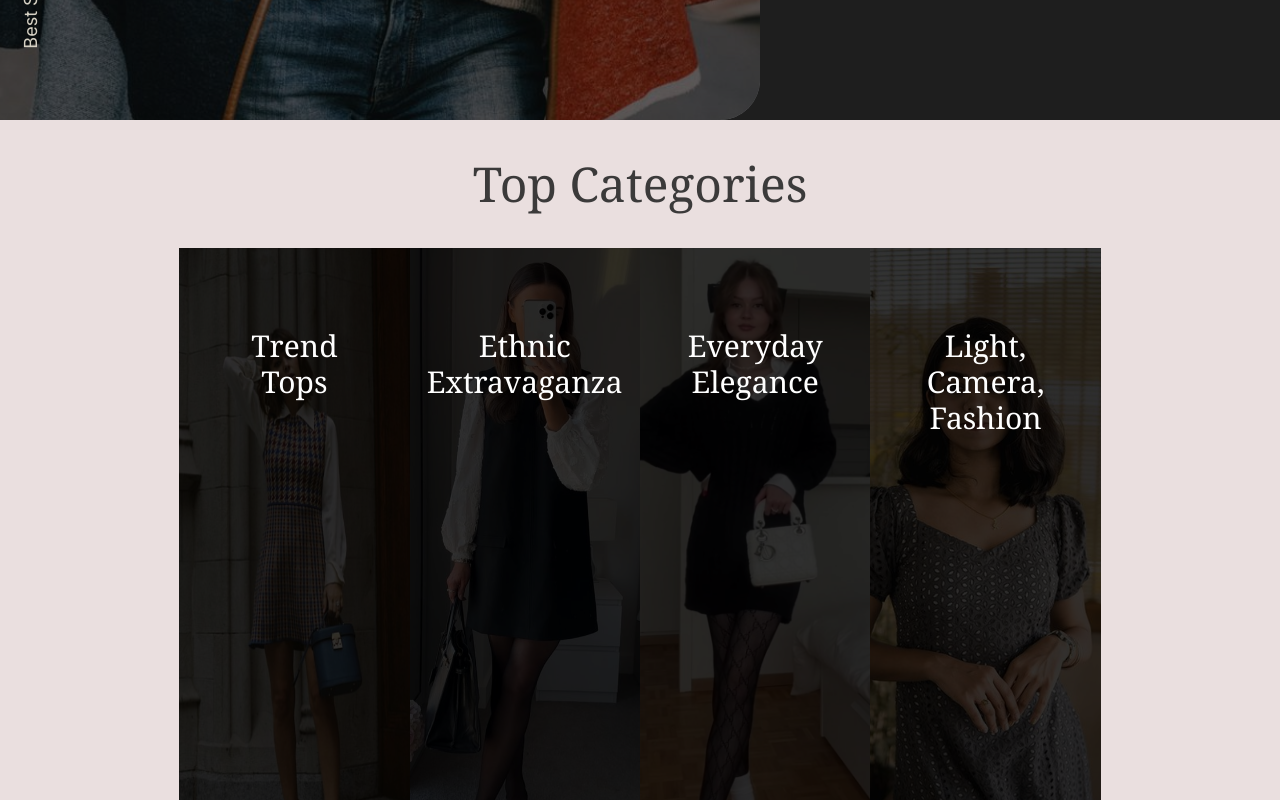
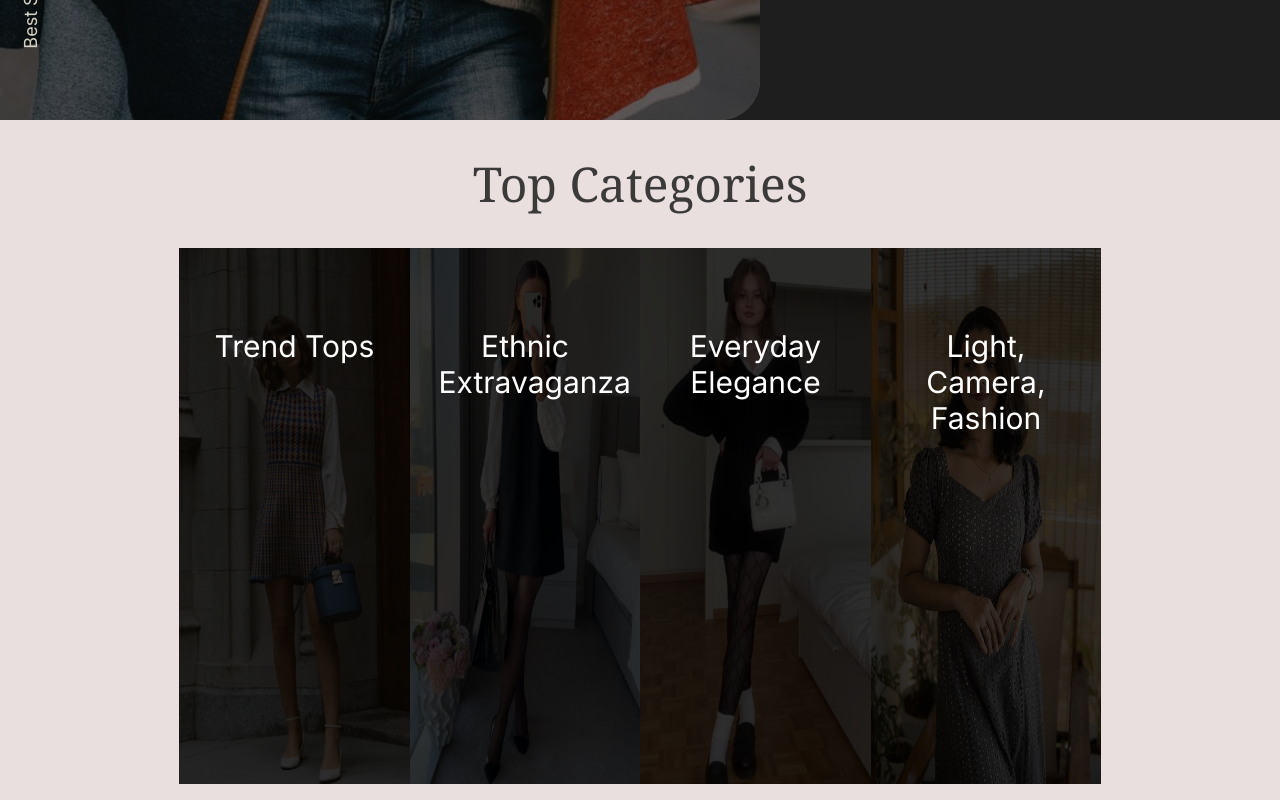
Before and after one commit to ek-raahi/ekraahi, a Next.js app: page / in a window 1280 px wide. Shown: the part 680-1480 px from the top of the page. Built offline with nearby package versions, Linux system fonts and the light colour scheme.

Commit message:
some changes'

```diff
--- a/src/app/page.tsx
+++ b/src/app/page.tsx
@@ -20,9 +20,9 @@ const page = () => {
       <TopCategories/>
       <NewArrivals/>
       <ServicesIcon/>
-      <BestSellers/>
-      <Recommended/>
-      <NewEra/>
+      {/* <BestSellers/> */}
+      {/* <Recommended/> */}
+      {/* <NewEra/> */}
     </div>
   )
 }
--- a/src/components/BestSellers.tsx
+++ b/src/components/BestSellers.tsx
@@ -1,58 +1,72 @@
+"use client";
+import React from "react";
+import { A11y, Navigation, Pagination, Scrollbar } from "swiper/modules";
+import { Swiper, SwiperSlide } from "swiper/react";
+import Slider from "react-slick";
 
-import React from 'react'
-
-
+var settings = {
+  dots: true,
+  infinite: true,
+  speed: 500,
+  slidesToShow: 1,
+  slidesToScroll: 1,
+};
+const ImageArray = [
+  {
+    image: "/cat6.jpg",
+    text: "Party Time",
+  },
+  {
+    image: "/cat6.jpg",
+    text: "Day Out",
+  },
+  {
+    image: "/cat6.jpg",
+    text: "Girls Night Out",
+  },
+  {
+    image: "/cat6.jpg",
+    text: "Airport Look",
+  },
+  {
+    image: "/cat6.jpg",
+    text: "Kitchen Look",
+  },
+  {
+    image: "/cat6.jpg",
+    text: "Traditional Look",
+  },
+];
 
 const BestSellers = () => {
   return (
     <div>
-        <div className='text-5xl font-{550} text-[#3b3a3a] font-serif flex justify-center items-center py-10 '>
+      <div className="text-5xl font-550 text-[#3b3a3a] font-serif flex justify-center items-center py-10">
         <h1>Best Sellers</h1>
       </div>
-        <div className='flex justify-center items-center'>
-            <div className="carousel  h-[87vh] w-[85vw] gap-4">
-                    <div className='carousel-item font-serif w-[28%] h-full relative'>
-                        <div className='absolute bottom-0 text-white flex flex-col justify-center items-center text-3xl leading-relaxed h-[14vh] w-full fade z-10'>
-                            <h2>Party Time</h2>
+      <Slider {...settings}>
+      <div>
+        <h3>1</h3>
       </div>
-                        <img src={'/cat6.jpg'} alt="cat1" className='object-cover h-full'/>
+      <div>
+        <h3>2</h3>
       </div>
-                    <div className='carousel-item font-serif w-[28%] h-full relative'>
-                        <div className='absolute bottom-0 text-white flex flex-col justify-center items-center text-3xl leading-relaxed h-[14vh] w-full fade z-10'>
-                            <h2>Day Out</h2>
+      <div>
+        <h3>3</h3>
       </div>
-                        <img src={'/cat6.jpg'} alt="cat1" className='object-cover h-full'/>
+      <div>
+        <h3>4</h3>
       </div>
-                    <div className='carousel-item font-serif w-[28%] h-full relative'>
-                        <div className='absolute bottom-0 text-white flex flex-col justify-center items-center text-3xl leading-relaxed h-[14vh] w-full fade z-10'>
-                            <h2>Girls Night Out</h2>
+      <div>
+        <h3>5</h3>
       </div>
-                        <img src={'/cat6.jpg'} alt="cat1" className='object-cover h-full'/>
+      <div>
+        <h3>6</h3>
       </div>
-                    <div className='carousel-item font-serif w-[28%] h-full relative'>
-                        <div className='absolute bottom-0 text-white flex flex-col justify-center items-center text-3xl leading-relaxed h-[14vh] w-full fade z-10'>
-                            <h2>Airport Look</h2>
-                        </div>
-                        <img src={'/cat6.jpg'} alt="cat1" className='object-cover h-full'/>
-                    </div>
-                    <div className='carousel-item font-serif w-[28%] h-full relative'>
-                        <div className='absolute bottom-0 text-white flex flex-col justify-center items-center text-3xl leading-relaxed h-[14vh] w-full fade z-10'>
-                            <h2>Kitchen Look</h2>
-                        </div>
-                        <img src={'/cat6.jpg'} alt="cat1" className='object-cover h-full'/>
-                    </div>
-                    <div className='carousel-item font-serif w-[28%] h-full relative'>
-                        <div className='absolute bottom-0 text-white flex flex-col justify-center items-center text-3xl leading-relaxed h-[14vh] w-full fade z-10'>
-                            <h2>Traditional Look</h2>
-                        </div>
-                        <img src={'/cat6.jpg'} alt="cat1" className='object-cover h-full'/>
-                    </div>
+    </Slider>
 
     </div>
-        </div>
+  );
+};
 
-    </div>
-  )
-}
-
-export default BestSellers
+export default BestSellers;
--- /dev/null
+++ b/src/components/Swiper.tsx
@@ -0,0 +1,29 @@
+import { Navigation, Pagination, Scrollbar, A11y } from 'swiper/modules';
+
+import { Swiper, SwiperSlide } from 'swiper/react';
+
+import 'swiper/css';
+import 'swiper/css/navigation';
+import 'swiper/css/pagination';
+import 'swiper/css/scrollbar';
+
+export default () => {
+  return (
+    <Swiper
+      modules={[Navigation, Pagination, Scrollbar, A11y]}
+      spaceBetween={50}
+      slidesPerView={3}
+      navigation
+      pagination={{ clickable: true }}
+      scrollbar={{ draggable: true }}
+      onSwiper={(swiper) => console.log(swiper)}
+      onSlideChange={() => console.log('slide change')}
+    >
+      <SwiperSlide>Slide 1</SwiperSlide>
+      <SwiperSlide>Slide 2</SwiperSlide>
+      <SwiperSlide>Slide 3</SwiperSlide>
+      <SwiperSlide>Slide 4</SwiperSlide>
+
+    </Swiper>
+  );
+};
--- a/src/components/TopCategories.tsx
+++ b/src/components/TopCategories.tsx
@@ -1,83 +1,74 @@
-import Image from 'next/image'
-import React from 'react'
+"use client"
+import React from 'react';
+import { Swiper, SwiperSlide } from 'swiper/react';
+import 'swiper/css';
+import 'swiper/css/navigation';
+import 'swiper/css/pagination';
+import 'swiper/css/scrollbar';
+import Image from 'next/image';
+import { A11y, Navigation, Pagination, Scrollbar } from 'swiper/modules';
 
-
+const images = [
+  {
+    image: "/cat1.jpg",
+    text: "Trend Tops",
+  },
+  {
+    image: "/cat2.jpg",
+    text: "Ethnic Extravaganza",
+  },
+  {
+    image: "/cat3.jpg",
+    text: "Everyday Elegance",
+  },
+  {
+    image: "/cat4.jpg",
+    text: "Light, Camera, Fashion",
+  },
+  {
+    image: "/cat5.jpg",
+    text: "Cultural Couture",
+  },
+  {
+    image: "/cat6.jpg",
+    text: "Ethereal Allure",
+  },
+  {
+    image: "/cat7.jpg",
+    text: "Global Chic",
+  }
+];
 
 const TopCategories = () => {
   return (
-    <div className='pb-[10vh]'>
-        <div className='text-5xl font-{550} text-[#3b3a3a] font-serif flex justify-center items-center py-10 '>
-            <h1>Top Categories</h1>
-        </div>
-        <div className='flex flex-row justify-center items-center'>
-            <div className="carousel flex  h-[80vh] w-[72vw]">
-                  <div className="carousel-item w-[18vw]  relative hover:scale-105 duration-700 ">
-                    <div className='absolute w-full h-full fade1 font-serif text-white text-3xl hover:bg-transparent duration-700'>
-                        <div className='flex justify-center text-center pt-[10vh] px-[5vw]'>
-                          <h2>Trend Tops</h2>
-                        </div>
-                    </div>
-                    <img src={'/cat1.jpg'} alt="Burger" className='object-fit'/>
-                  </div>
+    <div>
+      <div className='text-5xl font-{550} text-[#3b3a3a] font-serif flex justify-center items-center py-10 '>
+        <h1>Top Categories</h1>
+      </div>
+      <div className='h-[67vh] w-[72vw] m-auto'>
+        <Swiper
+          slidesPerView={4}
+          loop={true}
+          // modules={[Navigation, Pagination, Scrollbar, A11y]}
+          className=' h-full'
 
-                  <div className="carousel-item w-[18vw] relative hover:scale-105 duration-700">
-                    <div className='absolute fade1 w-full h-full font-serif text-white text-3xl hover:bg-transparent duration-700'>
-                        <div className='flex justify-center text-center pt-[10vh] px-[5vw]'>
-                          <h2>Ethnic Extravaganza</h2>
-                        </div>
-                    </div>
-                    <img src={'/cat2.jpg'} alt="Burger" className='object-cover'/>
-                  </div>
+          autoplay={{ delay: 2500, disableOnInteraction: false }}
+          pagination={{ clickable:true , enabled: true }}
+        >
+          {images.map((item, index) => (
+            <SwiperSlide className='h-full' key={index}>
+              <div className="relative h-full bg-yellow-400">
+                <div className="absolute inset-0 flex  justify-center fade1 hover:bg-transparent duration-700 bg-opacity-50 text-white text-3xl">
+                          <h2 className='mt-[10vh] w-3/4 text-center'>{item.text}</h2>
+                </div>
+                <Image src={item.image} alt="Category Image"  width={300} height={300} className='w-full h-full' />
+              </div>
+            </SwiperSlide>
+          ))}
+        </Swiper>
+      </div>
+    </div>
+  );
+};
 
-                  <div className="carousel-item w-[18vw] relative hover:scale-105 duration-700">
-                    <div className='absolute fade1 w-full h-full font-serif text-white text-3xl hover:bg-transparent duration-700'>
-                        <div className='flex justify-center text-center pt-[10vh] px-[5vw] '>
-                          <h2>Everyday Elegance</h2>
-                        </div>
-                    </div>
-                    <img src={'/cat3.jpg'} alt="Burger" className='object-cover'/>
-                  </div>
-
-                  <div className="carousel-item w-[18vw] relative hover:scale-105 duration-700">
-                    <div className='absolute fade1 w-full h-full font-serif text-white text-3xl hover:bg-transparent duration-700'>
-                        <div className='flex justify-center text-center pt-[10vh] px-[5vw]'>
-                          <h2>Light, Camera, Fashion</h2>
-                        </div>
-                    </div>
-                    <img src={'/cat4.jpg'} alt="Burger" className='object-cover'/>
-                  </div>
-
-                  <div className="carousel-item w-[18vw] relative hover:scale-105 duration-700">
-                    <div className='absolute fade1 w-full h-full font-serif text-white text-3xl hover:bg-transparent duration-700'>
-                        <div className='flex justify-center text-center pt-[10vh] px-[5vw]'>
-                          <h2>Cultural Couture</h2>
-                        </div>
-                    </div>
-                    <img src={'/cat5.jpg'} alt="Burger" className='object-cover'/>
-                  </div>
-
-                  <div className="carousel-item w-[18vw] relative hover:scale-105 duration-700">
-                    <div className='absolute fade1 w-full h-full font-serif text-white text-3xl hover:bg-transparent duration-700'>
-                        <div className='flex justify-center text-center pt-[10vh] px-[5vw]'>
-                          <h2>Ethereal Allure</h2>
-                        </div>
-                    </div>
-                    <img src={'/cat6.jpg'} alt="Burger" className='object-cover'/>
-                  </div>
-
-                  <div className="carousel-item w-[18vw] relative hover:scale-105 duration-700">
-                    <div className='absolute fade1 w-full h-full font-serif text-white text-3xl hover:bg-transparent duration-700'>
-                        <div className='flex justify-center text-center pt-[10vh] px-[5vw]'>
-                          <h2>Global Chic</h2>
-                        </div>
-                    </div>
-                    <img src={'/cat7.jpg'} alt="Burger" className='object-cover'/>
-                  </div>
-            </div>
-        </div>
-
-    </div>
-  )
-}
-
-export default TopCategories
+export default TopCategories;
--- a/tailwind.config.ts
+++ b/tailwind.config.ts
@@ -24,6 +24,6 @@ const config: Config = {
       }
     },
   },
-  plugins: [require("daisyui")],
+  plugins: [],
 };
 export default config;
```
Also changed, not shown: package.json (+2 -6 lines), 1 other file (tests, documents, lock files or other folders). Lines whose indentation alone changed are shown as unchanged.
